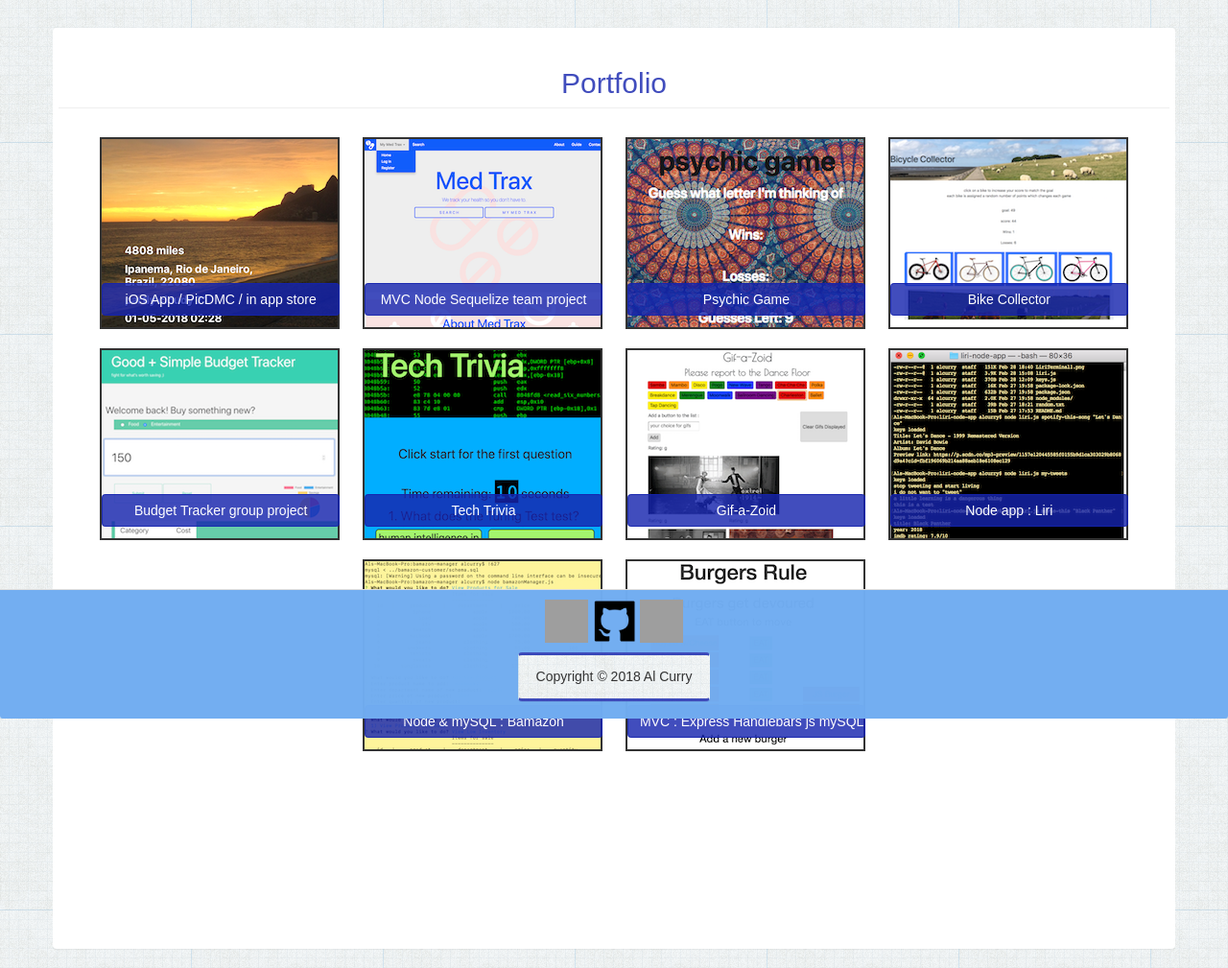
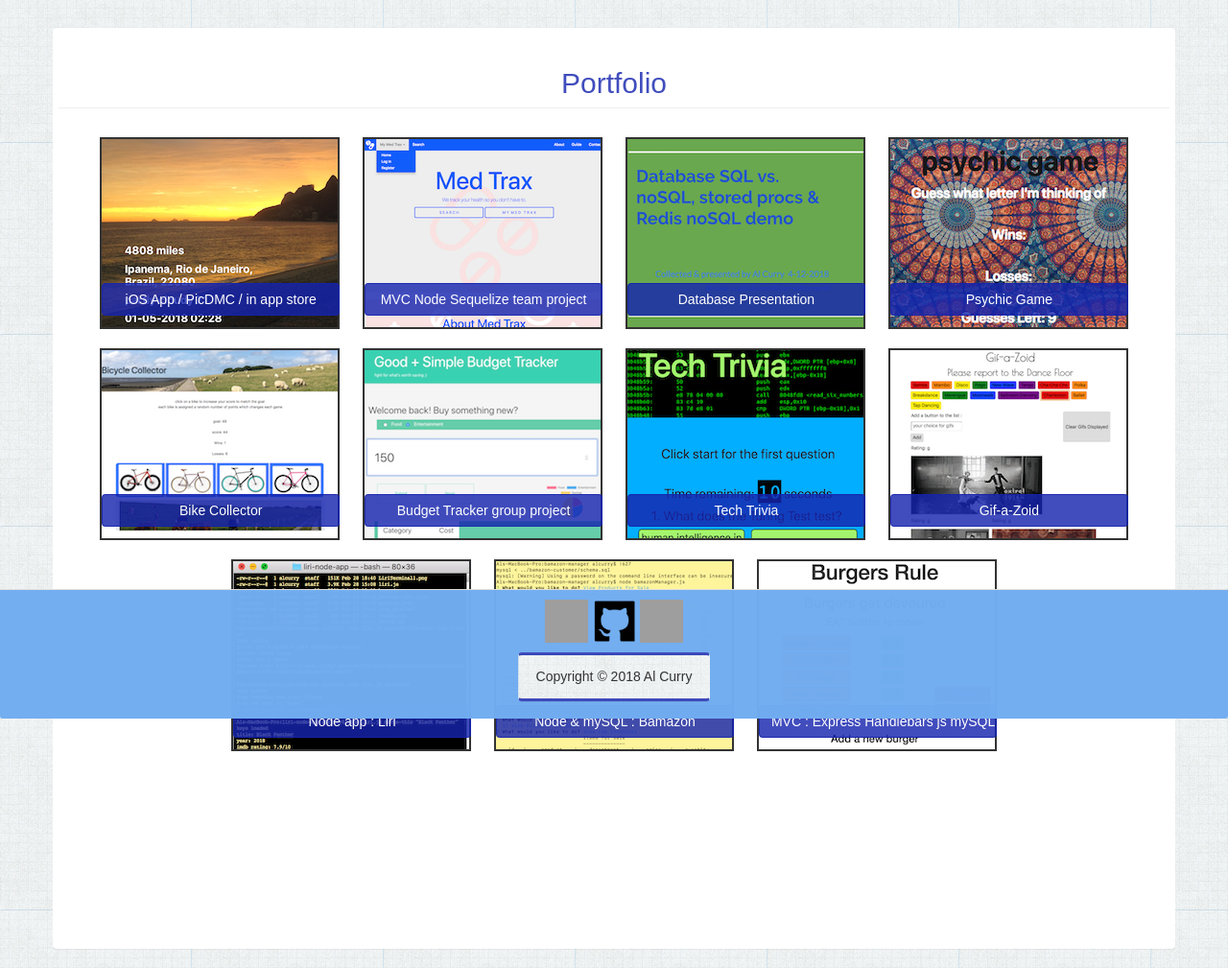
Before and after one commit to AlCurry/new-portfolio, a PHP site: page /portfolio.html in a window 1280 px wide. Shown: the part 51-1060 px from the top of the page at 96% size. Run offline with PHP 8.4, Linux system fonts and the light colour scheme; some libraries are stand-ins or nearby versions; grey boxes are pictures that could not be loaded.

Commit message:
add db presentation

```diff
--- a/assets/css/style.css
+++ b/assets/css/style.css
@@ -101,6 +101,9 @@ h4 {
 .img10{
 	background: url(../images/pillpal.png);
 }
+.img11{
+	background: url(../images/dbpresents.png);
+}
 .img1{
 	background: url(../images/psychicgame.png);
 }
--- a/portfolio.html
+++ b/portfolio.html
@@ -79,6 +79,10 @@
 
 						<div class="img10 port">
 							<a href="https://github.com/AlCurry/OTC-drug-tracker/" target="_blank" class="button btn btn-default btn-teal">MVC Node Sequelize team project</a>
+						</div>
+
+						<div class="img11 port">
+							<a href="https://github.com/AlCurry/dbpresents/" target="_blank" class="button btn btn-default btn-teal">Database Presentation</a>
 						</div>
 
 						<div class="img1 port">
```
Also changed, not shown: assets/images/dbpresents.png (added).
